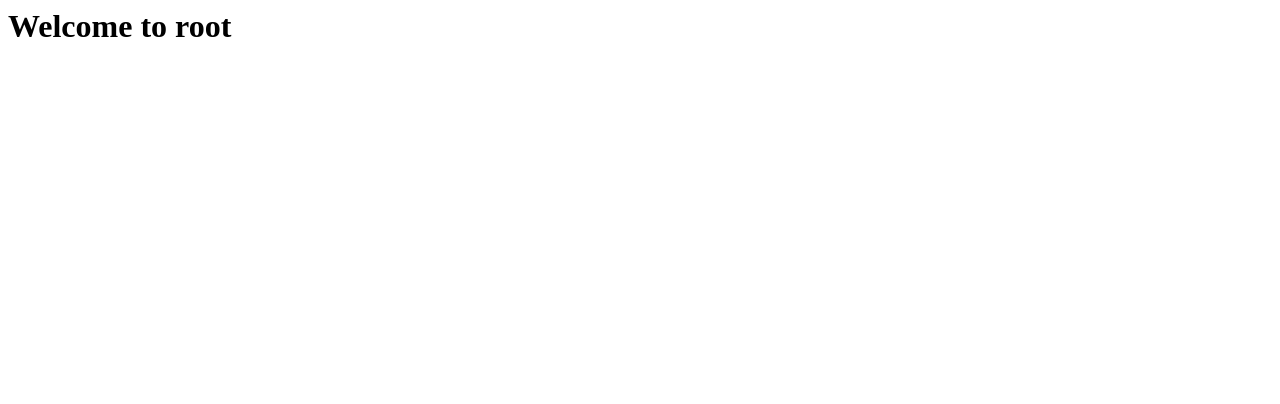
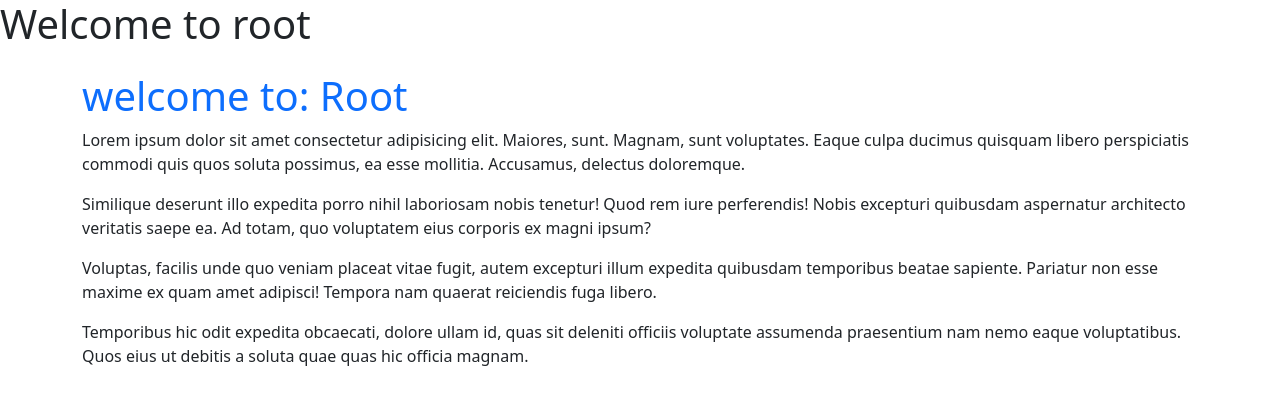
Before and after one commit to abigailsylvie/publishing-pages, a plain HTML site: page index.html in a window 1280 px wide. Drawn offline with nearby package versions, Linux system fonts and the light colour scheme.

Commit message:
Updated and fancier HTML Page

```diff
--- a/index.html
+++ b/index.html
@@ -1 +1,22 @@
 <h1>Welcome to root</h1>
+<!DOCTYPE html>
+<html lang="en">
+<head>
+    <meta charset="UTF-8">
+    <meta name="viewport" content="width=device-width, initial-scale=1.0">
+      <link href="https://cdn.jsdelivr.net/npm/bootstrap@5.3.7/dist/css/bootstrap.min.css" rel="stylesheet" integrity="sha384-LN+7fdVzj6u52u30Kp6M/trliBMCMKTyK833zpbD+pXdCLuTusPj697FH4R/5mcr" crossorigin="anonymous">
+    <title>GitHub Pages</title>
+</head>
+<body>
+    <main class="container mt-4">
+    <h1 class="text-primary">welcome to: Root</h1>
+    <p>Lorem ipsum dolor sit amet consectetur adipisicing elit. Maiores, sunt. Magnam, sunt voluptates. Eaque culpa ducimus quisquam libero perspiciatis commodi quis quos soluta possimus, ea esse mollitia. Accusamus, delectus doloremque.</p>
+    <p>Similique deserunt illo expedita porro nihil laboriosam nobis tenetur! Quod rem iure perferendis! Nobis excepturi quibusdam aspernatur architecto veritatis saepe ea. Ad totam, quo voluptatem eius corporis ex magni ipsum?</p>
+    <p>Voluptas, facilis unde quo veniam placeat vitae fugit, autem excepturi illum expedita quibusdam temporibus beatae sapiente. Pariatur non esse maxime ex quam amet adipisci! Tempora nam quaerat reiciendis fuga libero.</p>
+    <p>Temporibus hic odit expedita obcaecati, dolore ullam id, quas sit deleniti officiis voluptate assumenda praesentium nam nemo eaque voluptatibus. Quos eius ut debitis a soluta quae quas hic officia magnam.</p>
+    </main>
+
+ <script src="https://cdn.jsdelivr.net/npm/bootstrap@5.3.7/dist/js/bootstrap.bundle.min.js" integrity="sha384-ndDqU0Gzau9qJ1lfW4pNLlhNTkCfHzAVBReH9diLvGRem5+R9g2FzA8ZGN954O5Q" crossorigin="anonymous"></script>
+
+</body>
+</html>
```
